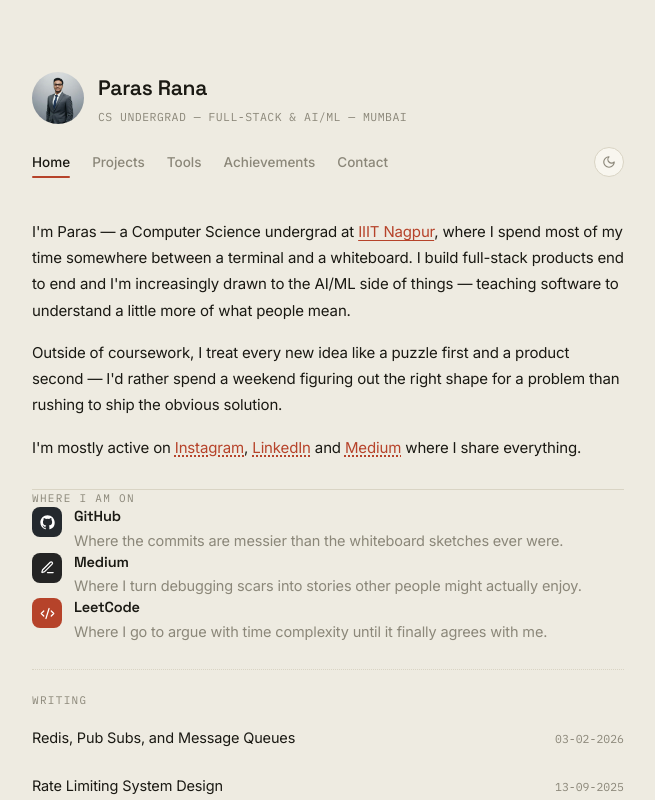
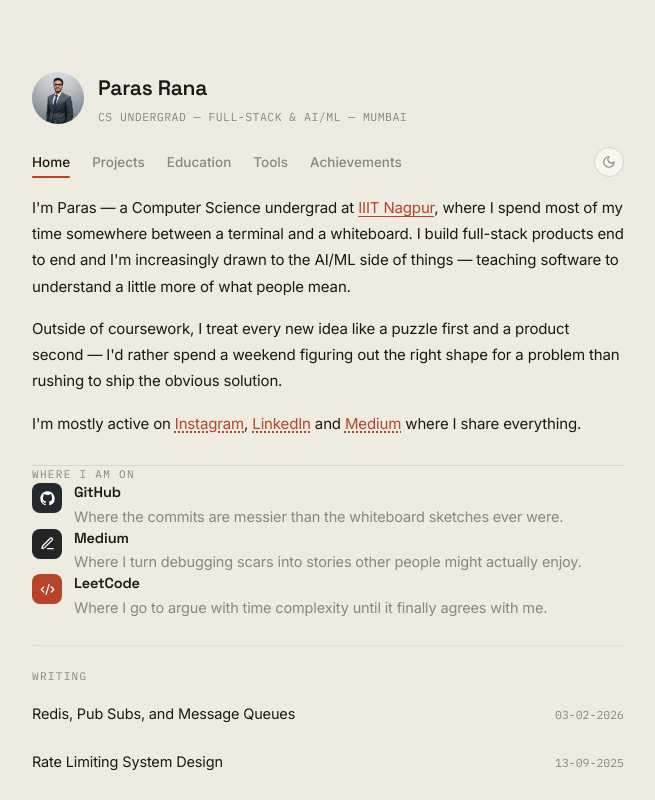
Before and after one commit to ParasRana123/Portfolio-Website, a Next.js app: page / in a window 1280 px wide. Shown: the top 800 px of the page, without its empty margins (312-967 px from the left). Built offline with nearby package versions, Linux system fonts and the light colour scheme.

Commit message:
fixed padding

```diff
--- a/components/Portfolio.tsx
+++ b/components/Portfolio.tsx
@@ -10,7 +10,7 @@
 import Tools from "./pages/Tools";
 import Resume from "./pages/Resume";
 import Achievements from "./pages/Achievements";
-import Contact from "./pages/Contact";
+import Education from "./pages/Education";
 
 export default function Portfolio() {
   const [dark, setDark] = useState(false);
@@ -61,7 +61,7 @@
 
         {active === "Tools" && <Tools />}
 
-        {active === "Contact" && <Contact />}
+        {active === "Education" && <Education />}
 
         {active == "Achievements" && <Achievements />}
         <hr
--- a/components/pages/Achievements.tsx
+++ b/components/pages/Achievements.tsx
@@ -71,7 +71,7 @@
         .dp-achievements-section {
           width: 100%;
 
-          padding: 32px 0 40px;
+
         }
 
         .dp-achievements-container {
--- a/components/pages/Contact.tsx
+++ /dev/null
@@ -1,11 +0,0 @@
-export default function Contact() {
-  return (
-    <div style={{ padding: "32px 0" }}>
-      <h2 className="dp-display">Contact</h2>
-
-      <p className="dp-where-line">
-        Contact Info goes here.
-      </p>
-    </div>
-  );
-}
--- /dev/null
+++ b/components/pages/Education.tsx
@@ -0,0 +1,11 @@
+export default function Education() {
+  return (
+    <div style={{ }}>
+      <h2 className="dp-display">Education</h2>
+
+      <p className="dp-where-line">
+        Education Info goes here.
+      </p>
+    </div>
+  );
+}
--- a/components/pages/Projects.tsx
+++ b/components/pages/Projects.tsx
@@ -648,7 +648,6 @@
 
           margin-top: 20px;
 
-          padding: 0 0 120px;
 
           box-sizing: border-box;
         }
--- a/data/navItems.ts
+++ b/data/navItems.ts
@@ -1,7 +1,7 @@
 export const NAV_ITEMS = [
   "Home",
   "Projects",
+  "Education",
   "Tools",
   "Achievements",
-  "Contact"
 ] as const;
--- a/styles/portfolio.css
+++ b/styles/portfolio.css
@@ -369,7 +369,7 @@
 /* ---------- Home Page ---------- */
 
 .dp-home-page {
-  padding: 24px 0 8px;
+  /* padding: 24px 0 8px; */
 }
 
 /* ---------- Home Introduction ---------- */
@@ -442,7 +442,7 @@
 /* ---------- Inspiration Page ---------- */
 
 .dp-inspiration-page {
-  padding: 24px 0 8px;
+  /* padding: 24px 0 8px; */
 }
 
 .dp-inspiration-intro {
```
